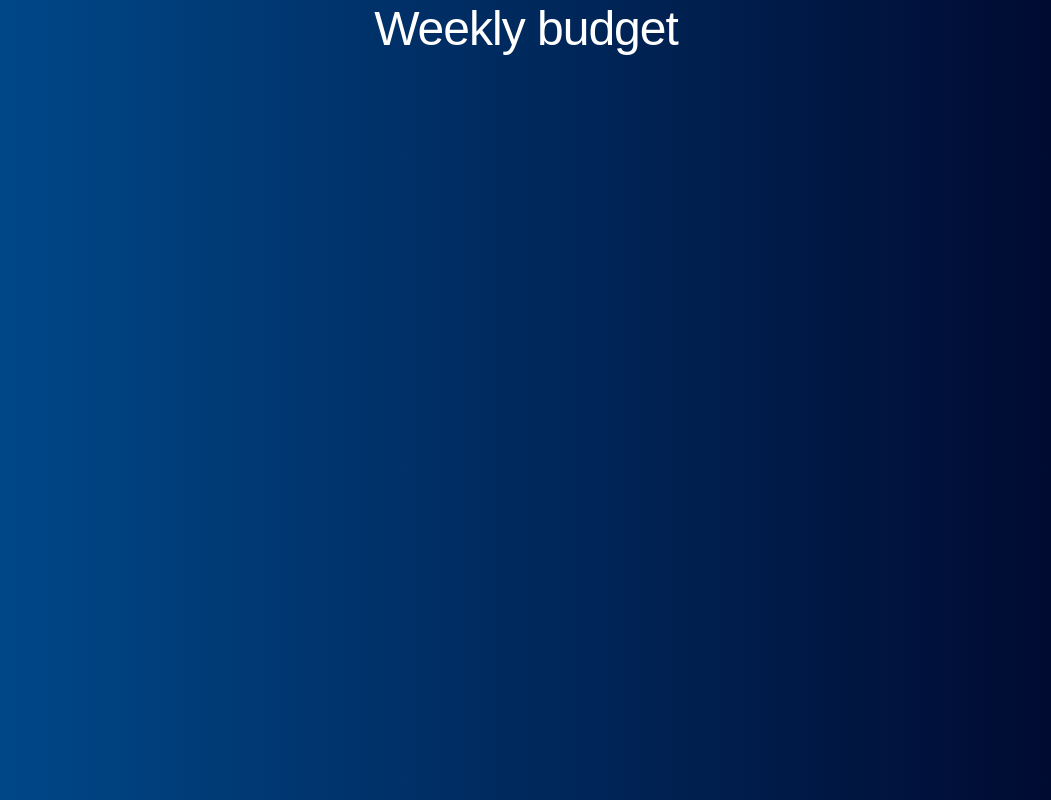
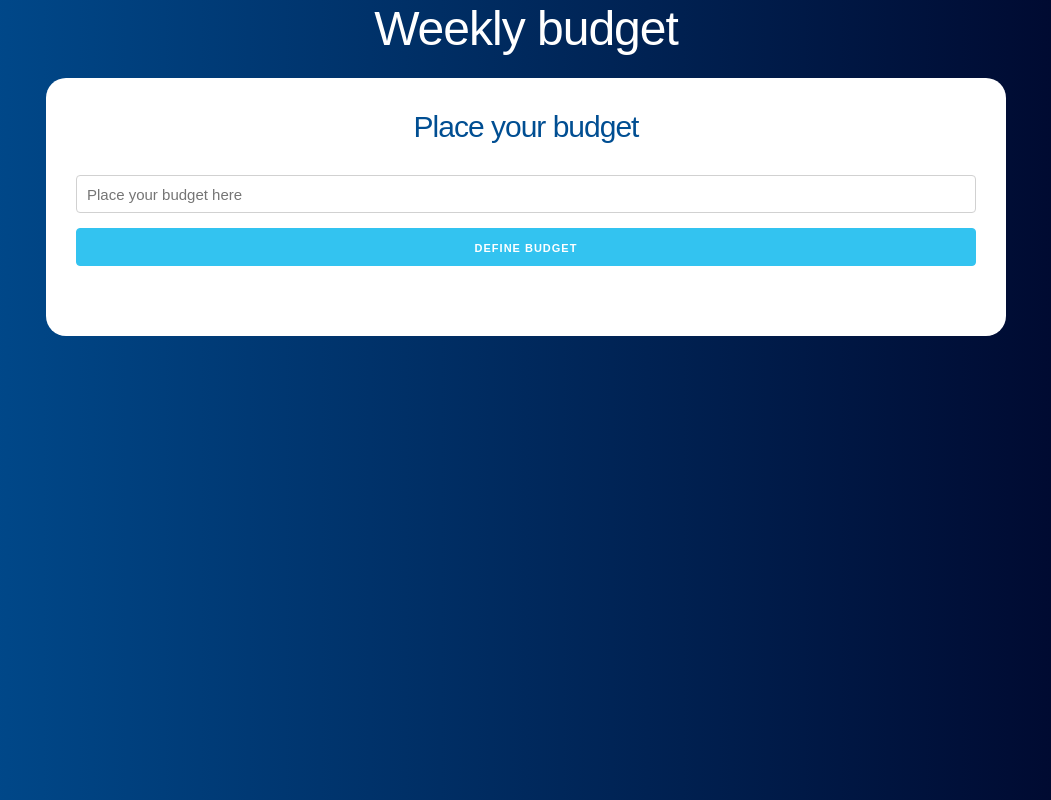
Before and after one commit to PabloMunizMontoya/budget-control-react-project, a React (Create React App) app: page / in a window 1280 px wide. Shown: the whole page, without its empty margins (114-1165 px from the left). Built offline with nearby package versions, Linux system fonts and the light colour scheme.

Commit message:
create component ask, and render it

```diff
--- a/src/App.js
+++ b/src/App.js
@@ -1,9 +1,15 @@
 import React from "react";
+import Ask from "./components/Ask";
+
 
 function App() {
   return (
     <div className="container">
       <h1>Weekly budget</h1>
+
+      <div className="contenido-principal contenido">
+        <Ask/>
+      </div>
     </div>
   );
 }
--- /dev/null
+++ b/src/components/Ask.jsx
@@ -0,0 +1,25 @@
+import React, { Fragment } from 'react'
+
+const Ask = () => {
+    return (
+        <Fragment>
+            <h2>Place your budget</h2>
+
+            <form>
+                <input
+                    type="number"
+                    className='u-full-width'
+                    placeholder='Place your budget here'
+                />
+                <input
+                    type="submit"
+                    className='button-primary u-full-width'
+                    value='Define budget'
+                />
+            </form>
+        </Fragment>
+
+     );
+}
+
+export default Ask;
```
